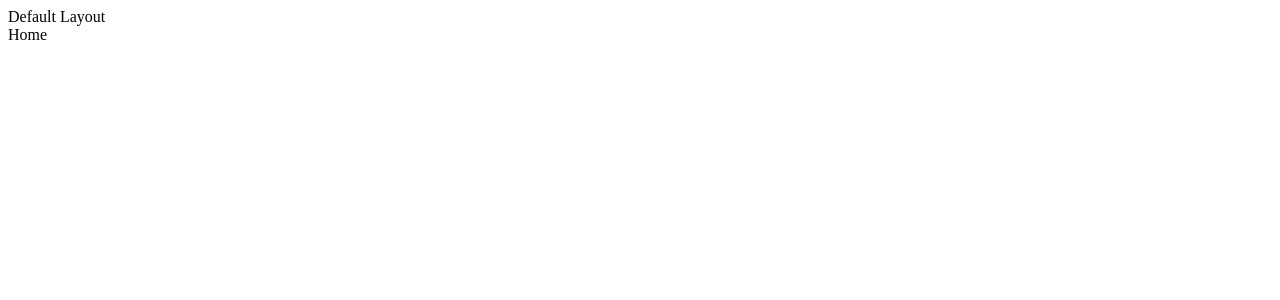
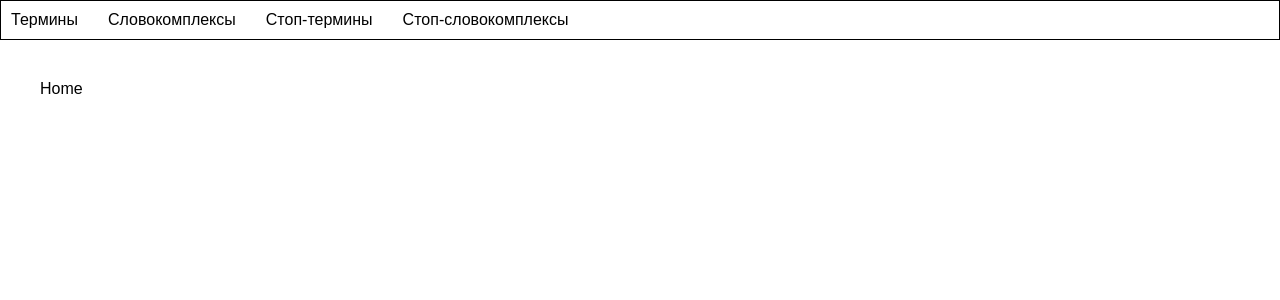
Before and after one commit to KLAN-DEVELOPER/KlanFrontSide, a Vue app: page / in a window 1280 px wide. Shown: the top 300 px of the page. Built offline with nearby package versions, Linux system fonts and the light colour scheme.

Commit message:
Set up navigation panel

```diff
--- /dev/null
+++ b/src/components/VocabularyNavigation/VocabularyNavigation.vue
@@ -0,0 +1,38 @@
+<script setup lang="ts">
+
+const navLinks = [
+    {href: '/terms', text: 'Термины'},
+    {href: '/wordcomplexes', text: 'Словокомплексы'},
+    {href: 'stoptermins', text: 'Стоп-термины'},
+    {href: 'stoptcomplex', text: 'Стоп-словокомплексы'},
+]
+</script>
+
+
+<template>
+  <nav :class="$style.nav">
+    <RouterLink
+      v-for="(link, index) in navLinks"
+      :key="index"
+      :to="link.href"
+      :class="$style.navLink"
+    >
+        <span>{{link.text}}</span>
+    </RouterLink>
+  </nav>
+</template>
+
+<style module lang="scss">
+  .nav {
+    border: 1px solid black;
+    display: flex;
+    gap: 10px;
+  }
+
+  .navLink {
+    text-decoration: none;
+    font-family: sans-serif;
+    color: var(--text);
+    padding: 10px;
+  }
+</style>
--- a/src/layouts/DefaultLayout.vue
+++ b/src/layouts/DefaultLayout.vue
@@ -1,8 +1,23 @@
-<script setup lang="ts"></script>
+<script setup lang="ts">
+import VocabularyNavigation from "../components/VocabularyNavigation/VocabularyNavigation.vue";
+</script>
 
 <template>
-  <div>Default Layout</div>
-  <slot/>
+    <main :class="$style.main">
+        <VocabularyNavigation/>
+        <div :class="$style.content">
+            <slot/>
+        </div>
+    </main>
 </template>
 
-<style scoped lang="scss"></style>
+<style module lang="scss">
+  .main {
+    min-height: 100vh;
+  }
+
+  .content {
+    width: 100%;
+    padding: 40px;
+  }
+</style>
--- /dev/null
+++ b/src/styles/_normalize.scss
@@ -0,0 +1,58 @@
+html {
+  scroll-behavior: smooth;
+}
+
+*,
+*::before,
+*::after {
+  margin: 0;
+  padding: 0;
+  outline: none;
+  box-sizing: border-box;
+}
+
+body {
+  font-size: 16px;
+  -webkit-text-size-adjust: 100%;
+  text-rendering: optimizeSpeed;
+  font-weight: 400;
+  color: var(--accent100);
+  font-family: sans-serif;
+}
+
+img,
+video {
+  display: block;
+  max-width: 100%;
+}
+
+iframe,
+button {
+  border: 0;
+}
+
+table {
+  border-spacing: 0;
+}
+
+button {
+  cursor: pointer;
+}
+
+figure {
+  margin: 0;
+}
+
+ul {
+  list-style-type: none;
+}
+
+a {
+  color: var(--accent60);
+}
+
+p {
+  font-weight: 500;
+  font-size: 14px;
+  line-height: 28px;
+}
--- /dev/null
+++ b/src/styles/_variables.scss
@@ -0,0 +1,3 @@
+:root{
+  --text: black;
+}
--- a/src/styles/main.scss
+++ b/src/styles/main.scss
@@ -0,0 +1,2 @@
+@import "./variables";
+@import "./normalize";
```
